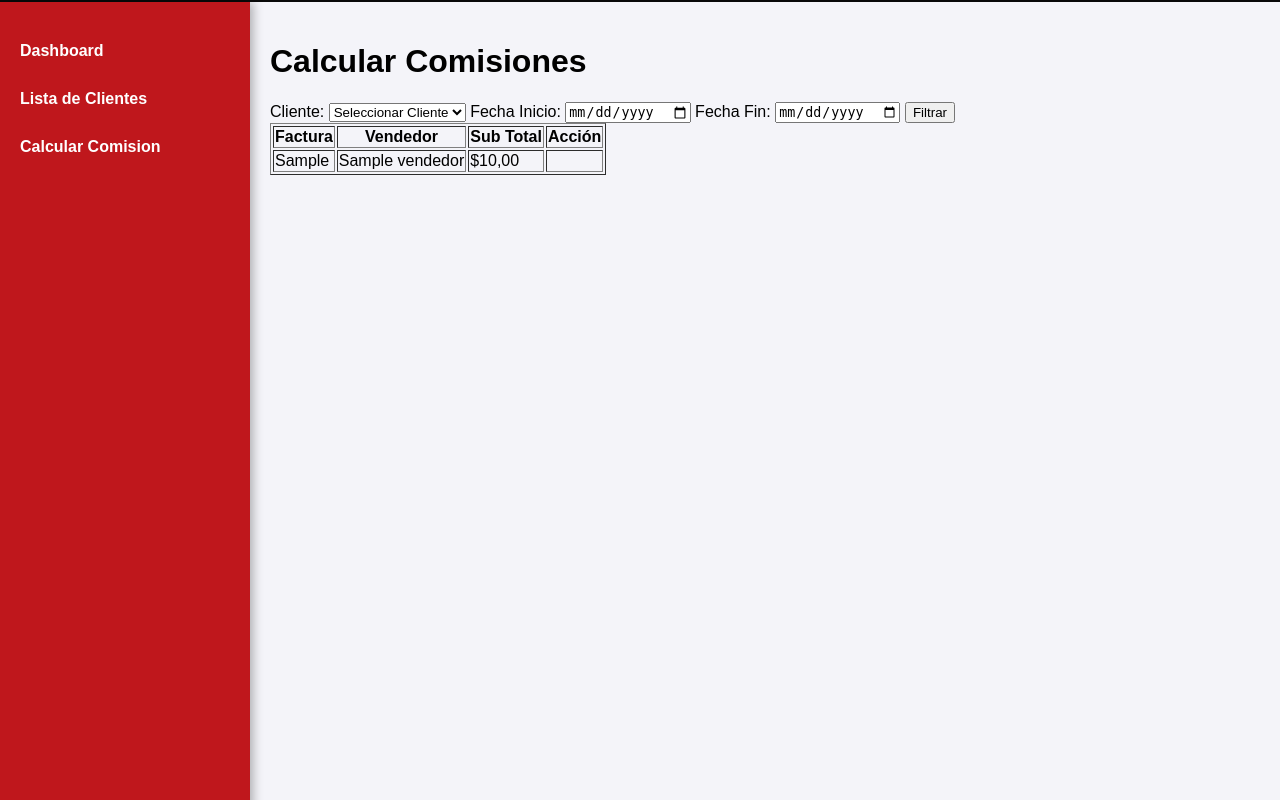
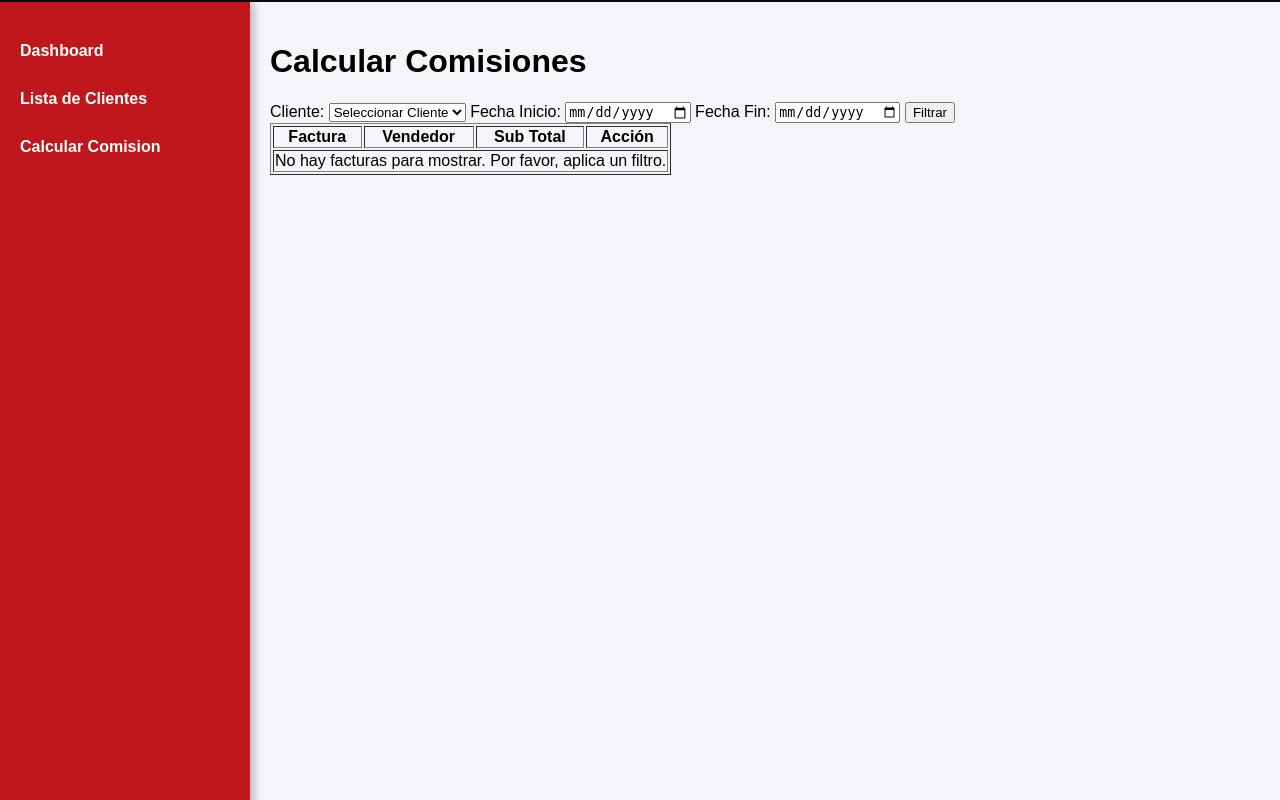
Before and after one commit to JosueRecoba/Comisiones-Innovet, a Django app: page /comisiones/calcular-comisiones/ in a window 1280 px wide. Run offline with Django 5.2, Linux system fonts and the light colour scheme; tables that the repository leaves empty hold one stand-in row (values such as "Sample post").

Commit message:
Correccion en Filtrado quitar valores por defaul y implementacion de mensaje

```diff
--- a/comisionesInnovet/comisiones/templates/comisiones/calcular_comisiones.html
+++ b/comisionesInnovet/comisiones/templates/comisiones/calcular_comisiones.html
@@ -32,9 +32,10 @@
         </tr>
     </thead>
     <tbody>
+        {% if facturas.exists %}
             {% for factura in facturas %}
             <tr>
-            <td>{{ factura.folio }}</td>
+                <td>{{ factura.id }}</td>
                 <td>{{ factura.cliente.vendedor.nombre }}</td>
                 <td>${{ factura.subtotal }}</td>
                 <td>
@@ -42,13 +43,18 @@
                 </td>
             </tr>
             {% endfor %}
+        {% else %}
+            <tr>
+                <td colspan="4">No hay facturas para mostrar. Por favor, aplica un filtro.</td>
+            </tr>
+        {% endif %}
     </tbody>
 </table>
 
 <script>
     function calcular(facturaId) {
         alert('Calculando comisiones para factura ' + facturaId);
-        // Aquí puedes enviar una solicitud Ajax si deseas calcular comisiones de forma dinámica.
+
     }
 </script>
 {% endblock %}
--- a/comisionesInnovet/comisiones/views.py
+++ b/comisionesInnovet/comisiones/views.py
@@ -133,29 +133,33 @@ def calcular_comisiones(request):
         except ValueError:
             fecha_fin = None
 
-    # Crear el filtro de manera condicional usando Q
-    filtros = Q(estatus_pago='Pagada')
-    if cliente_id:
-        filtros &= Q(cliente_id=cliente_id)
-    if fecha_inicio:
-        filtros &= Q(fecha_pago__gte=fecha_inicio)
-    if fecha_fin:
-        filtros &= Q(fecha_pago__lte=fecha_fin)
+    # Inicializar el queryset de facturas como vacío
+    facturas = Factura.objects.none()
 
-    # Filtrar las facturas con los filtros generados
-    facturas = Factura.objects.select_related('cliente').prefetch_related('compras').filter(filtros)
+    # Si hay filtros, aplicar el filtrado
+    if cliente_id or fecha_inicio or fecha_fin:
+        filtros = Q(estatus_pago='Pagada')
+        if cliente_id:
+            filtros &= Q(cliente_id=cliente_id)
+        if fecha_inicio:
+            filtros &= Q(fecha_pago__gte=fecha_inicio)
+        if fecha_fin:
+            filtros &= Q(fecha_pago__lte=fecha_fin)
 
-    # Calcular comisiones
-    for factura in facturas:
-        subtotal = Decimal('0.00')
-        for compra in factura.compras.all():
-            compra.comision = compra.calcular_comision()
-            subtotal += compra.producto.precio * compra.cantidad
-            compra.save()
+        # Filtrar las facturas con los filtros generados
+        facturas = Factura.objects.select_related('cliente').prefetch_related('compras').filter(filtros)
 
-        factura.subtotal = subtotal
-        factura.total_comision = sum(compra.comision for compra in factura.compras.all())
-        factura.save()
+        # Calcular comisiones
+        for factura in facturas:
+            subtotal = Decimal('0.00')
+            for compra in factura.compras.all():
+                compra.comision = compra.calcular_comision()
+                subtotal += compra.producto.precio * compra.cantidad
+                compra.save()
+
+            factura.subtotal = subtotal
+            factura.total_comision = sum(compra.comision for compra in factura.compras.all())
+            factura.save()
 
     # Obtener todos los clientes
     clientes = Cliente.objects.all()
@@ -167,6 +171,7 @@ def calcular_comisiones(request):
         'fecha_fin': fecha_fin.strftime('%Y-%m-%d') if fecha_fin else '',
     }
     return render(request, 'comisiones/calcular_comisiones.html', context)
+
 # Vista para el dashboard
 class DashboardView(TemplateView):
     template_name = 'comisiones/dashboard.html'
```
Lines whose indentation alone changed are shown as unchanged.
